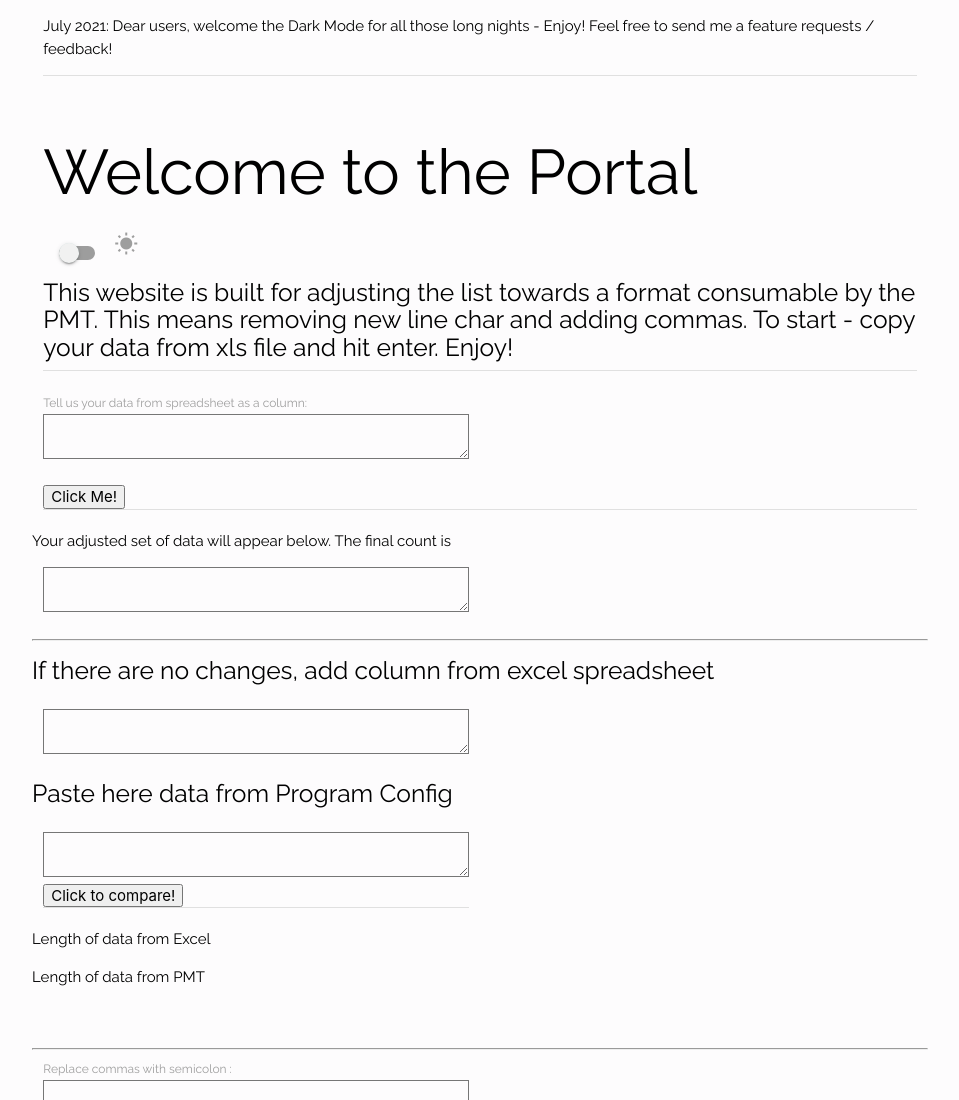
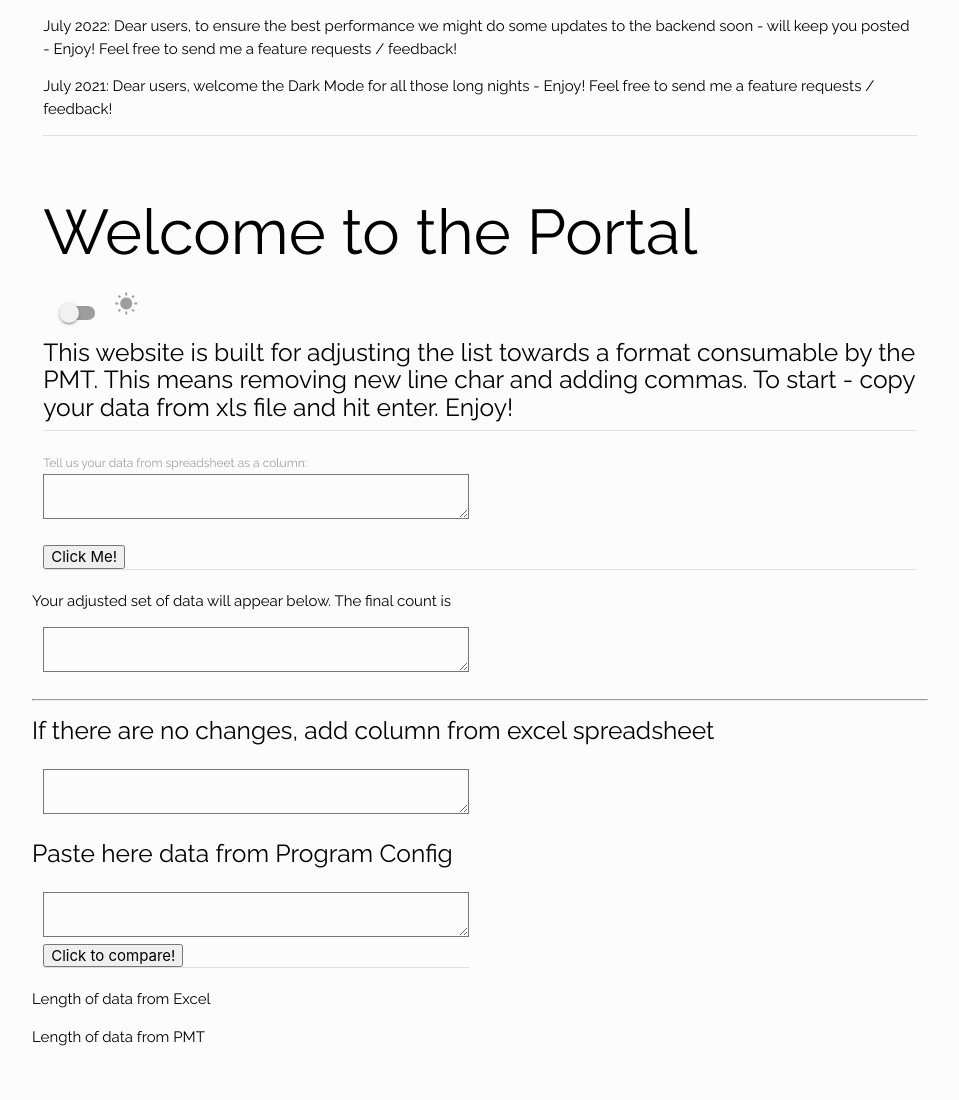
Before and after one commit to impeterbol/regexish, a plain HTML site: page index.html in a window 1280 px wide. Shown: the top 1100 px of the page, without its empty margins (160-1119 px from the left). Drawn offline with nearby package versions, Linux system fonts and the light colour scheme.

Commit message:
adding user notice

```diff
--- a/index.html
+++ b/index.html
@@ -19,6 +19,9 @@
 <div class="container">
     <div class="row">
         <div class="col s12">
+            <P>July 2022: Dear users, to ensure the best performance we might do some updates to the backend soon - will keep you posted - Enjoy!
+                Feel free to send me a feature requests / feedback!
+            </P>
             <P>July 2021: Dear users, welcome the Dark Mode for all those long nights - Enjoy!
                 Feel free to send me a feature requests / feedback!
             </P>
```
